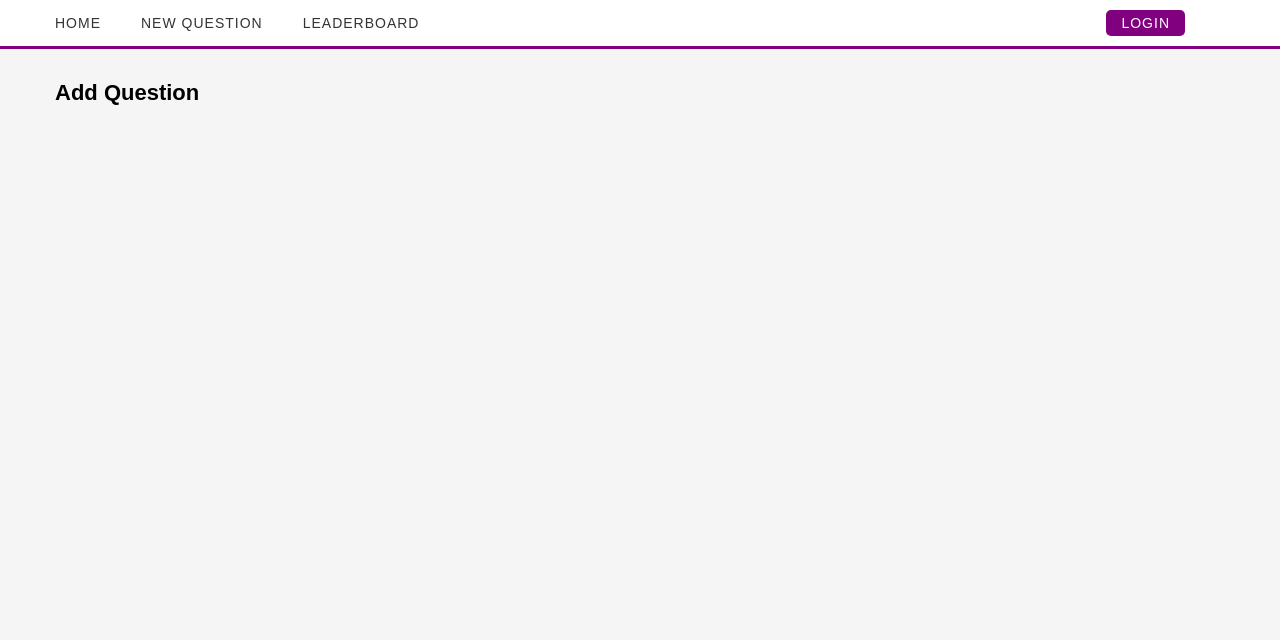
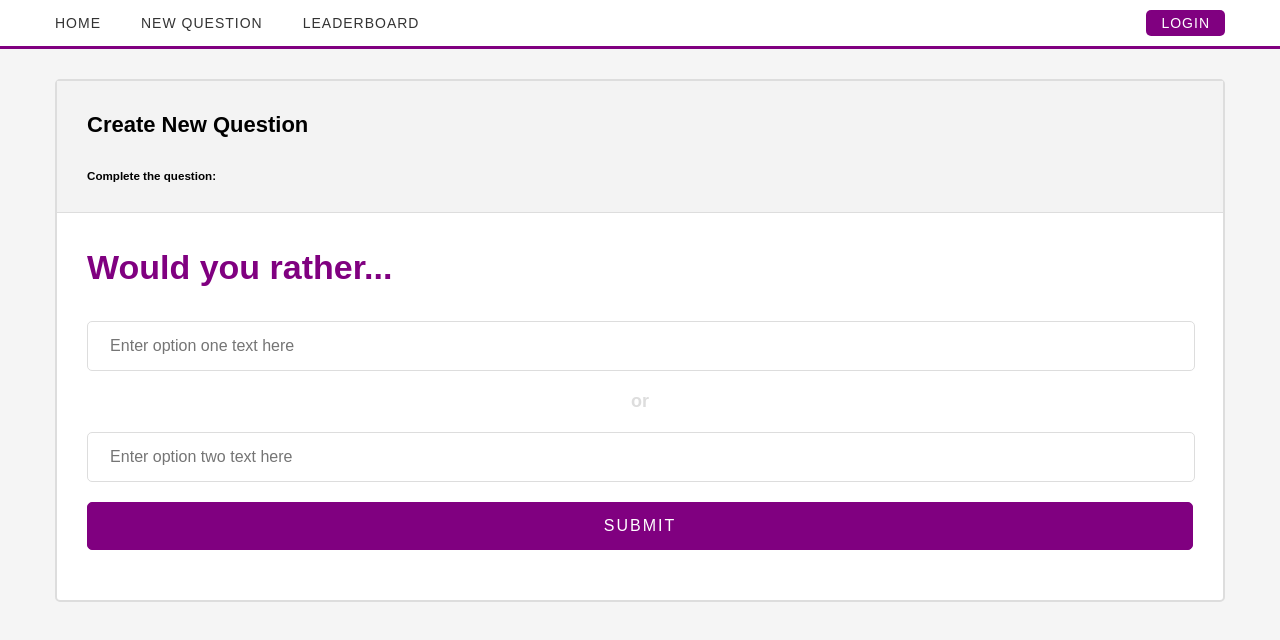
Before and after one commit to balazimichal/reactnd-project-would-you-rather, a React (Create React App) app: page /add in a window 1280 px wide. Shown: the top 640 px of the page. Built offline with nearby package versions, Linux system fonts and the light colour scheme.

Commit message:
feat - added component for pages and styling them

```diff
--- a/src/App.css
+++ b/src/App.css
@@ -4,26 +4,35 @@ body{
     font-size: 14px;
 }
 
+h1, h2, h3, h4, h5, h6{
+    margin: 0;
+    padding: 0;
+}
+
 h1{
     font-size:34px;
     line-height: 48px;
-    color: purple
+    color: purple;
+    margin-bottom: 30px;
 }
 
 h2{
     font-size:28px;
     line-height: 34px;
+    margin-bottom: 30px;
 }
 
 h3{
     font-size:22px;
     line-height: 28px;
+    margin-bottom: 30px;
 }
 
 
-h1, h2, h3, h4, h5, h6{
-    margin: 0;
-    padding: 0;
+
+
+section p{
+    font-size:18px;
 }
 
 .wrapper{
@@ -69,6 +78,8 @@ h1, h2, h3, h4, h5, h6{
     -webkit-border-radius: 5px;
     -moz-border-radius: 5px;
     border-radius: 5px;
+    margin-right: 0;
+    margin-left: 35px;
 }
 
 .header .login-nav a:hover{
@@ -88,6 +99,12 @@ section{
     border-radius: 5px;
 }
 
+.box:after{
+    content: '';
+    display: block;
+    clear: both;
+}
+
 .box-header{
     padding: 30px;
     background: #f3f3f3;
@@ -98,15 +115,119 @@ section{
     padding: 30px;
 }
 
+.box-content:after{
+    content: '';
+    display: block;
+    clear: both;
+}
+
+.box.card{
+    padding: 20px;
+}
+
 .center{
     text-align:center;
 }
 
-input, select{
+input[type=text], select{
     height: 48px;
     line-height: 48px;
+    font-size: 16px;
+    width: 96%;
+    border: 1px solid #ddd;
+    margin-bottom: 20px;
+    padding: 0 2%;
+    -webkit-border-radius: 5px;
+    -moz-border-radius: 5px;
+    border-radius: 5px;
+}
+
+input[type=radio]{
+    margin-bottom: 20px;
+}
+
+button{
+    height: 48px;
     padding: 10px;
     font-size: 16px;
     width: 100%;
-    border: 1px solid #ddd;
+    border: 1px solid purple;
+    background: purple;
+    color: #fff;
+    text-transform: uppercase;
+    letter-spacing: 2px;
+    cursor: pointer;
+    -webkit-border-radius: 5px;
+    -moz-border-radius: 5px;
+    border-radius: 5px;
 }
+
+button:hover{
+    background: #000;
+}
+
+form {margin: 20px 0;}
+
+center{
+    margin-bottom:20px;
+    font-size:18px;
+    color:#ddd;
+    font-weight:bold;
+}
+
+.avatar{
+    -webkit-border-radius: 50%;
+    -moz-border-radius: 50%;
+    border-radius: 50%;
+}
+
+.box-left{
+    float:left;
+    width:150px;
+}
+
+.box-right{
+    float:left;
+    width: calc(100% - 202px);
+    padding-left:25px;
+    margin-left:25px;
+    border-left:2px solid #ddd;
+}
+
+.box-second{
+    float:left;
+    width: calc(70% - 130px);
+    padding-left:24px;
+    margin-left:24px;
+    border-left:2px solid #ddd;
+}
+
+.box-third{
+    float:left;
+    width: calc(30% - 130px);
+    padding-left:24px;
+    margin-left:24px;
+    border-left:2px solid #ddd;
+    text-align:center;
+}
+
+hr{
+    border:none;
+    height:2px;
+    background:#ddd
+}
+
+.alignright{
+    float: right;
+}
+
+.score{
+    -webkit-border-radius: 50%;
+    -moz-border-radius: 50%;
+    border-radius: 50%;
+    background: purple;
+    color: #fff;
+    font-size:30px;
+    display:inline-block;
+    padding:30px;
+}
--- a/src/components/Add.js
+++ b/src/components/Add.js
@@ -4,7 +4,21 @@ export default class Add extends Component {
   render() {
     return <section>
         <div className="wrapper">
-          <h3>Add Question</h3>
+          <div className='box'>
+            <div className='box-header'>
+              <h3>Create New Question</h3>
+              <h5>Complete the question:</h5>
+            </div>
+            <div className='box-content'>
+              <h1>Would you rather...</h1>
+              <form>
+              <input type='text' placeholder='Enter option one text here' />
+              <center>or</center>
+              <input type='text' placeholder='Enter option two text here' />
+              <button>Submit</button>
+              </form>
+            </div>
+          </div>
         </div>
       </section>;
   }
--- a/src/components/Leaderboard.js
+++ b/src/components/Leaderboard.js
@@ -3,9 +3,23 @@ import React, { Component } from 'react'
 export default class Leaderboard extends Component {
   render() {
     return <section>
-      <div className="wrapper">
-        <h3>Leaderboard</h3>
-      </div>
-    </section>;
+        <div className="wrapper">
+          <div className="box card">
+            <div className="box-left">
+              <img src="http://via.placeholder.com/150x150" alt="" className="avatar" />
+            </div>
+            <div className="box-second">
+              <h2>Michal Balazi</h2>
+              <p>Answered questions <span className="alignright">7</span></p>
+                <hr />
+              <p>Created questions <span className="alignright">7</span></p>
+            </div>
+            <div className="box-third">
+                  <h3>Score</h3>
+                  <span className="score">14</span>
+            </div>
+          </div>
+        </div>
+      </section>;
   }
 }
--- a/src/components/Login.js
+++ b/src/components/Login.js
@@ -11,9 +11,12 @@ export default class Login extends Component {
             </div>
             <div className='box-content center'>
               <h1>Sign in</h1>
-              <select onChange={(event) => this.props.changeUser(event.target.value)} value={'none'}>
-                <option value="" disabled selected>Select User</option>
-              </select>
+              <form>
+                <select onChange={(event) => this.props.changeUser(event.target.value)} value={'none'}>
+                  <option value="" disabled selected>Select User</option>
+                </select>
+                <button>Sign In</button>
+              </form>
             </div>
           </div>
         </div>
--- a/src/components/Question.js
+++ b/src/components/Question.js
@@ -4,7 +4,28 @@ export default class Question extends Component {
   render() {
     return <section>
       <div className="wrapper">
-        <h3>Question</h3>
+        <div className="box">
+          <div className="box-header">
+            <h4>Tyler Mc Ginis asks:</h4>
+          </div>
+          <div className="box-content">
+            <div className="box-left">
+              <img src="http://via.placeholder.com/150x150" alt="" className='avatar' />
+            </div>
+            <div className="box-right">
+              <h1>Would You Rather ...</h1>
+              <form>
+                <div>
+                  <input type="radio" name="gender" value="male" /> be a front end developer
+                </div>
+                <div>
+                  <input type="radio" name="gender" value="female" /> be a backend developer
+                </div>
+                <button>Submit</button>
+              </form>
+            </div>
+          </div>
+        </div>
       </div>
     </section>;
   }
--- a/src/components/Questions.js
+++ b/src/components/Questions.js
@@ -4,7 +4,9 @@ class Questions extends Component {
   render() {
       return <section>
           <div className="wrapper">
-              <h3>Questions</h3>
+
+
+
           </div>
       </section>;
   }
```
Also changed, not shown: src/components/Home.js (+0 -7 lines).
